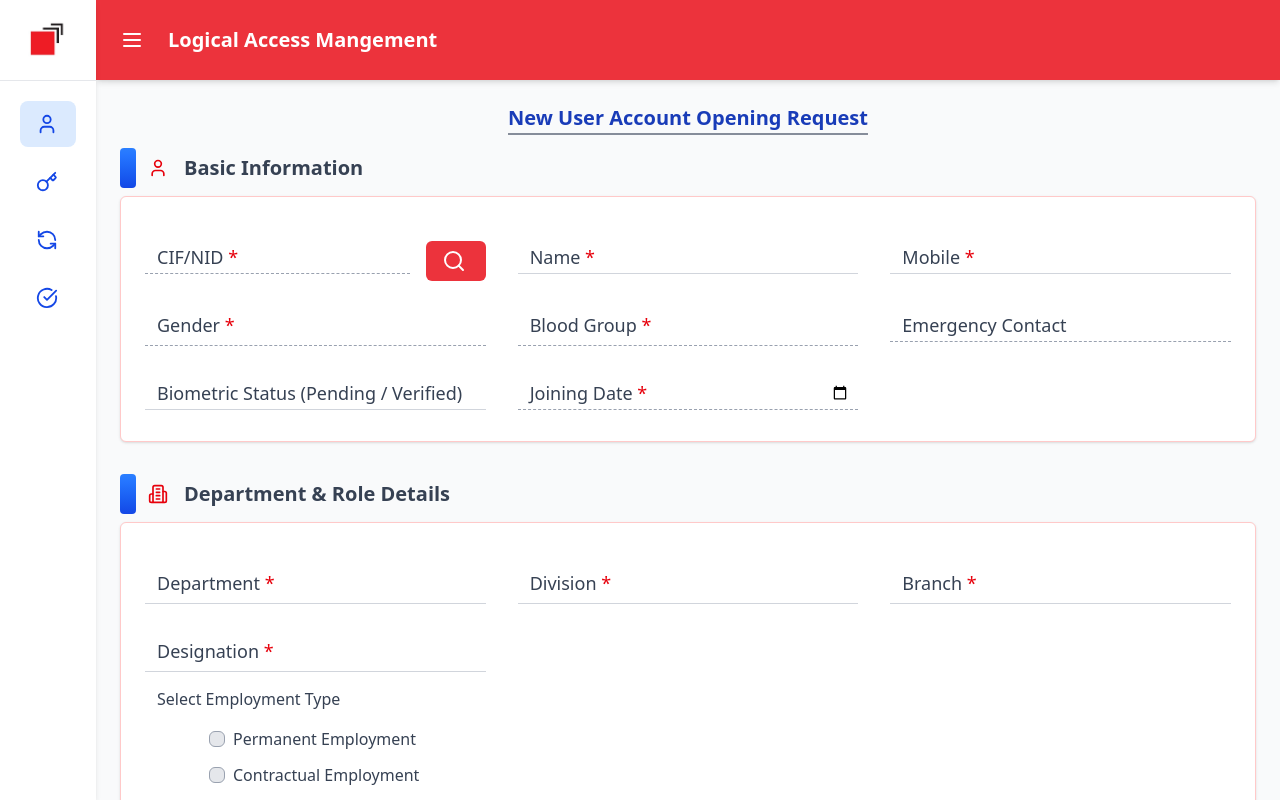
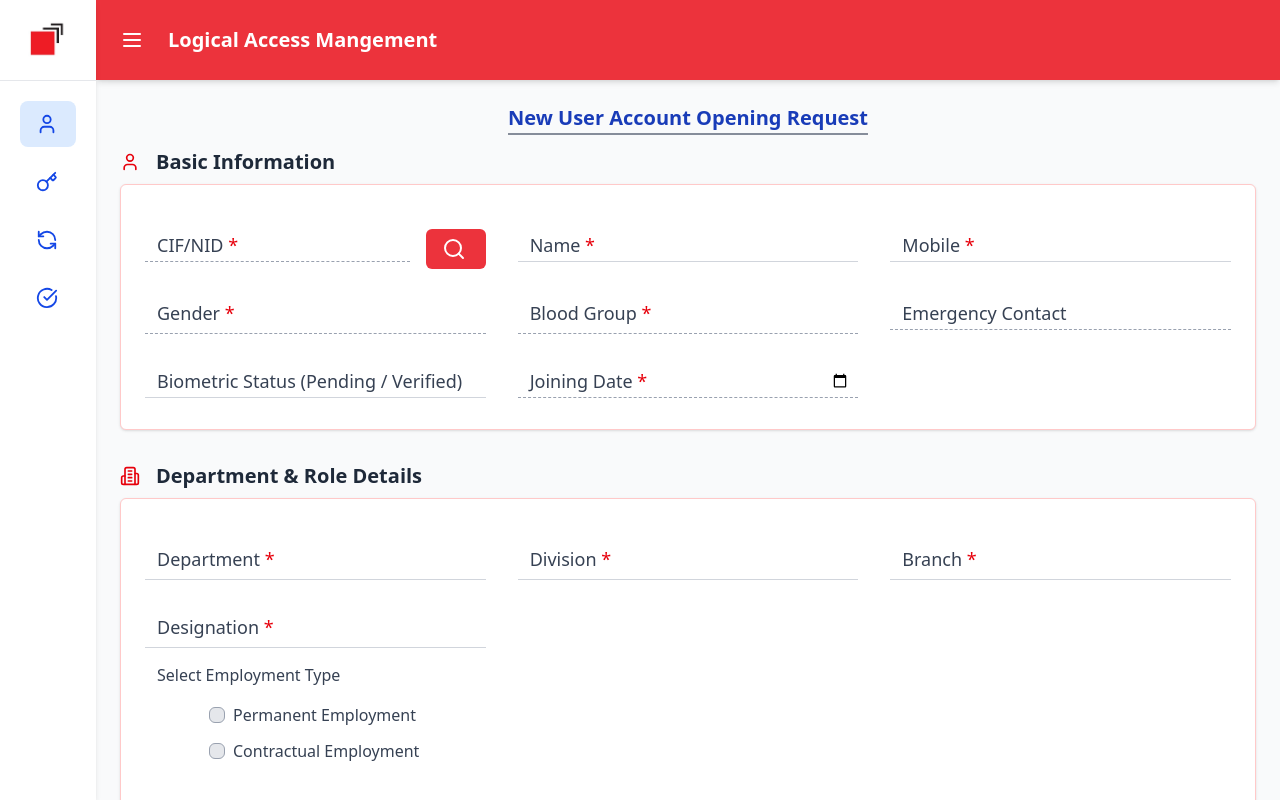
Before and after one commit to Nazmul-karim-tanvir-2nd/lamCodes, a React (Vite) app in the folder lamFrontend/: page / in a window 1280 px wide. Built offline with nearby package versions, Linux system fonts and the light colour scheme.

Commit message:
changed section title

```diff
--- a/lamFrontend/src/components/SectionTitle.jsx
+++ b/lamFrontend/src/components/SectionTitle.jsx
@@ -1,17 +1,5 @@
 export const SectionTitle = ({ children }) => (
-    <div className="group mb-2 flex items-center gap-2 sm:gap-3 transition-all duration-300">
-        {/* Dash/Line */}
-        <div
-            className="w-[12px] h-[32px] sm:w-[16px] sm:h-[40px] rounded-sm
-                 bg-gradient-to-b from-blue-500 to-blue-700
-                 group-hover:w-[4px] group-hover:rounded-none
-                 group-hover:bg-blue-700
-                 transition-all duration-300 ease-in-out"
-        ></div>
-
-        {/* Icon + Text container */}
-        <div className="flex items-center gap-2 text-gray-700 group-hover:text-blue-700 font-sans font-semibold text-base sm:text-xl">
-            {children}
-        </div>
-    </div>
+    <h2 className="mb-2 flex items-center gap-2 text-gray-800 font-semibold text-lg sm:text-xl transition-colors duration-300 hover:text-blue-700">
+        {children}
+    </h2>
 );
```
